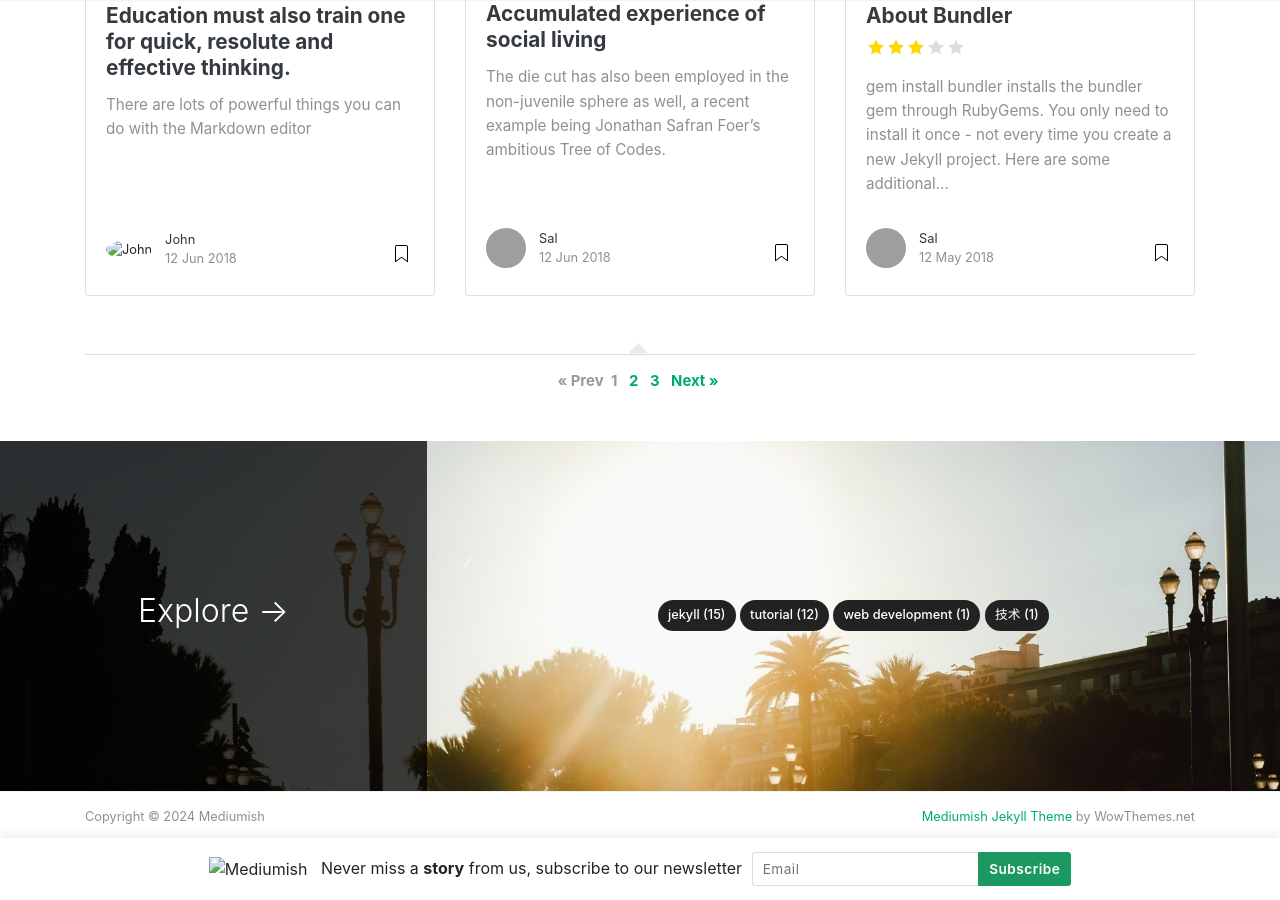
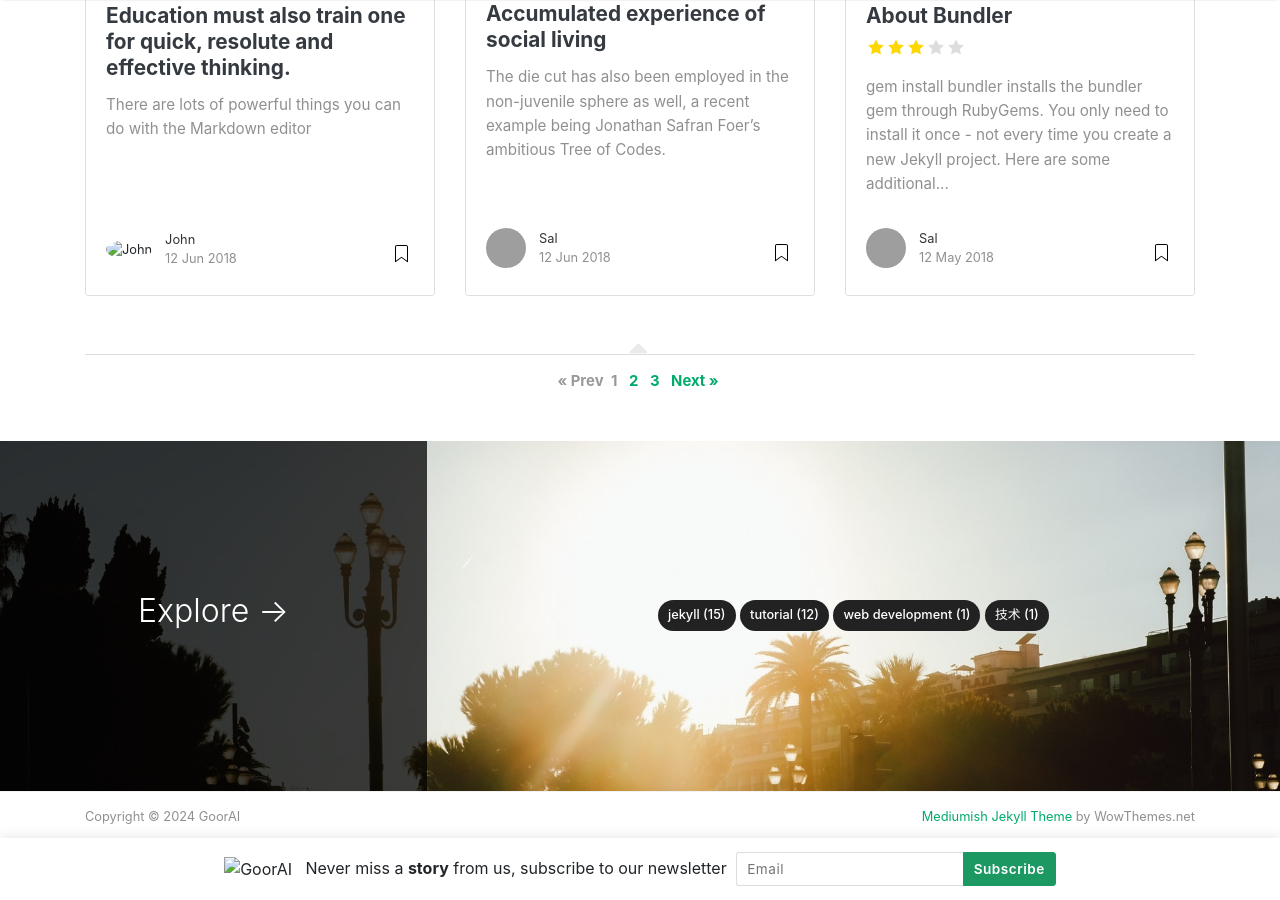
Before and after one commit to lelandlib/goorai, a Jekyll site: the page built from index.html, in a window 1280 px wide and 900 px high, scrolled down 1540 px. Built offline with Jekyll 4.4.1, drawn with Linux system fonts in a browser that asks for light colours; nearby versions of some CDN libraries; the list of posts is cut into pages by our own code; grey boxes are pictures that could not be loaded.

Commit message:
update site name

```diff
--- a/_config.yml
+++ b/_config.yml
@@ -1,6 +1,6 @@
 # Site
-name: "Mediumish"
-title: "Mediumish"
+name: "GoorAI"
+title: "GoorAI"
 description: "Jekyll template, Medium styled, free for bloggers."
 logo: '{{ site.baseurl }}/assets/images/logo.png'
 favicon: '{{ site.baseurl }}/assets/images/logo.png'
```
